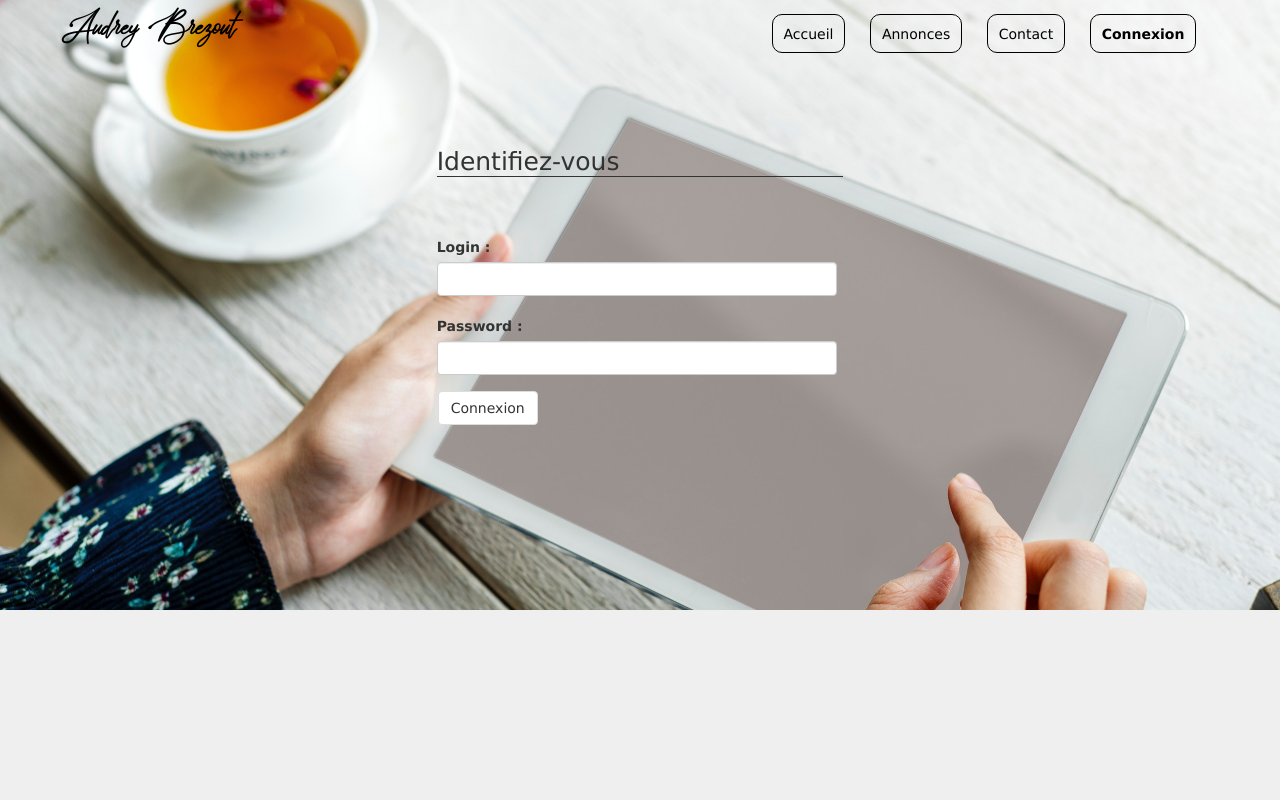
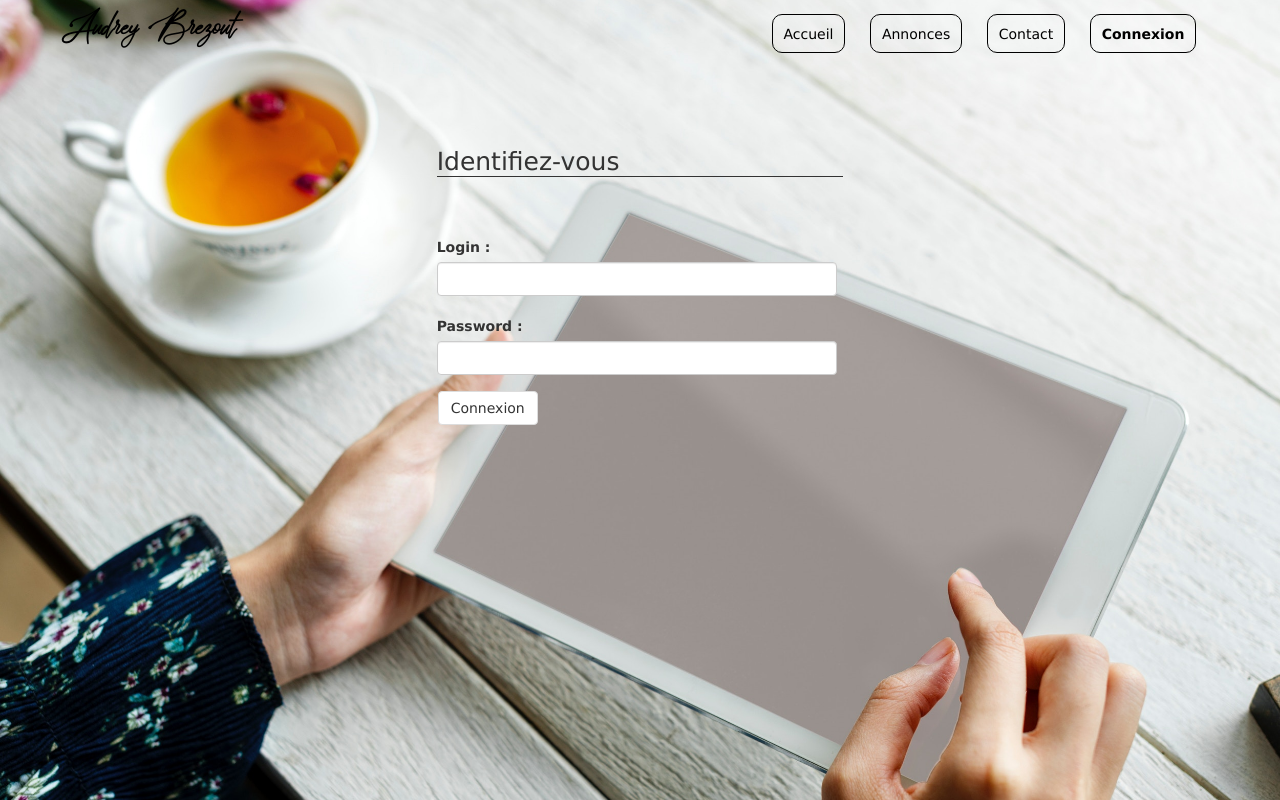
Before and after one commit to Ondabega/immobilier, a PHP site: page /moncompte/identification.php in a window 1280 px wide. Run offline with PHP 8.4, Linux system fonts and the light colour scheme.

Commit message:
modif du backG

```diff
--- a/moncompte/identification.php
+++ b/moncompte/identification.php
@@ -53,7 +53,8 @@
 	<title>Untitled</title>
 </head>
 
-<div class="header" style="background: url(../images/cover4.jpg) no-repeat center center; background-size: cover;width:100%; height: 610px; margin-bottom:0;">
+<body style="background: url(../images/cover4.jpg) no-repeat center center; background-size: cover; height: 610px;  background-attachment: fixed;">
+<div class="header">
   <nav class="nav" id="nav">
     <div class="element">
       <a href= <?php echo $url ?> class="selt" onclick="myFunction()">Accueil</a>
@@ -97,7 +98,7 @@
 
   </div>
 </div>
-
+</body>
 <!-- add javascript for navbar onscroll -->
 <script type="text/javascript">
   window.onscroll = function() {myFunction()};
```
